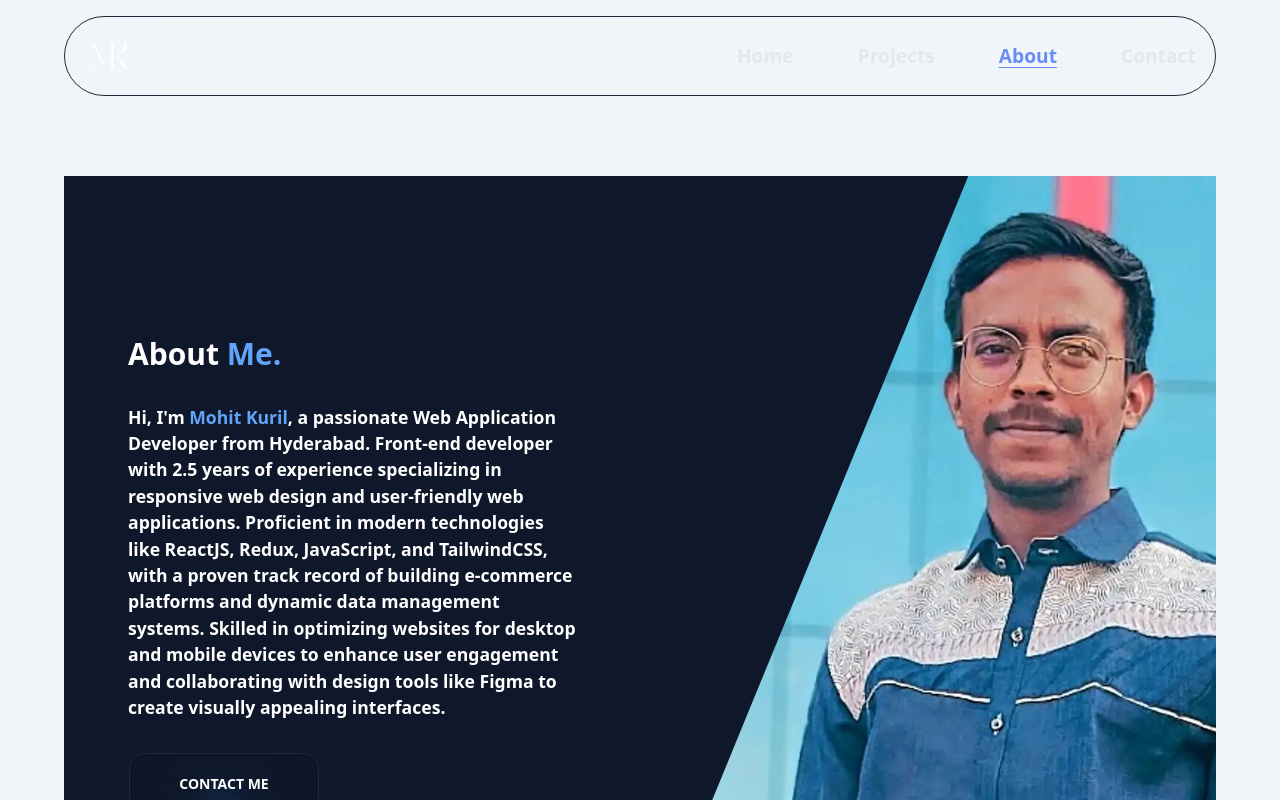
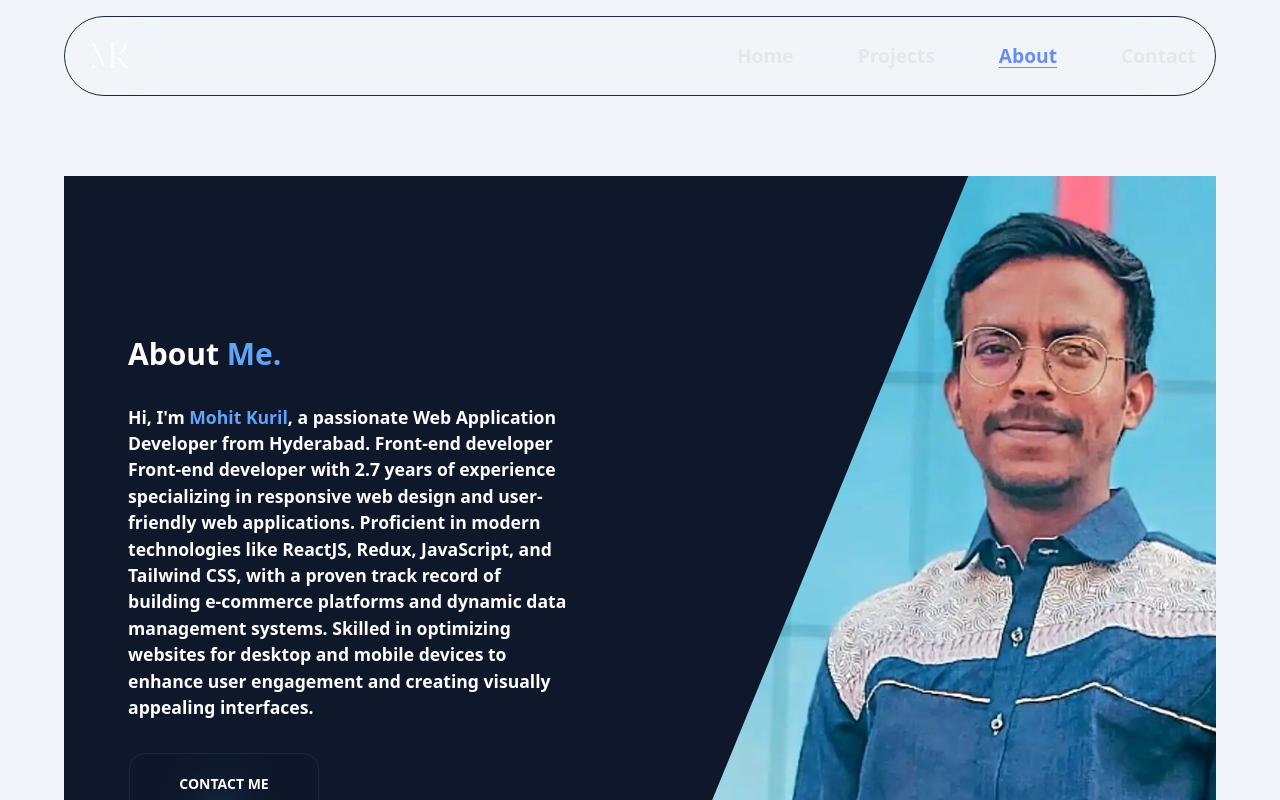
Before and after one commit to Mohitkuril/portfolio, a React (Vite) app: page /about in a window 1280 px wide. Shown: the top 800 px of the page. Built offline with nearby package versions, Linux system fonts and the light colour scheme.

Commit message:
about changed

```diff
--- a/src/Pages/About/About.jsx
+++ b/src/Pages/About/About.jsx
@@ -23,6 +23,7 @@ const LazyImage = lazy(() =>
 export default function About() {
   const [isLoading, setLoading] = useState(true);
   const [imageLoaded, setImageLoaded] = useState(false);
+  const [experienceText, setExperienceText] = useState("2.9 years");
   const navigate = useNavigate();
   // usePageTitle("About Us");
 
@@ -34,7 +35,55 @@ export default function About() {
     img.src = profile;
     img.onload = () => setImageLoaded(true);
 
-    return () => clearTimeout(timer);
+    // Calculate experience duration
+    const calculateExperience = () => {
+      // Set your experience start date here - assuming July 2022 based on "2.9 years"
+      const startDate = new Date(2022, 6, 1); // July 1, 2022 (0-indexed month)
+      const currentDate = new Date();
+
+      // Calculate total months of experience
+      const monthsDiff =
+        (currentDate.getFullYear() - startDate.getFullYear()) * 12 +
+        (currentDate.getMonth() - startDate.getMonth());
+
+      // Convert to years and months
+      const years = Math.floor(monthsDiff / 12);
+      const months = monthsDiff % 12;
+
+      // Format the experience text
+      if (years === 0) {
+        return `${months} months`;
+      } else if (months === 0) {
+        return `${years} year${years > 1 ? "s" : ""}`;
+      } else {
+        return `${years}.${months} years`;
+      }
+    };
+
+    // Set the initial experience text
+    setExperienceText(calculateExperience());
+
+    // Update at the beginning of each month
+    const now = new Date();
+    const nextMonth = new Date(now.getFullYear(), now.getMonth() + 1, 1);
+    const timeUntilNextMonth = nextMonth.getTime() - now.getTime();
+
+    // Set timeout to update at the beginning of next month
+    const updateTimeout = setTimeout(() => {
+      setExperienceText(calculateExperience());
+
+      // Set interval to update monthly
+      const intervalId = setInterval(() => {
+        setExperienceText(calculateExperience());
+      }, 30 * 24 * 60 * 60 * 1000); // Roughly every month
+
+      return () => clearInterval(intervalId);
+    }, timeUntilNextMonth);
+
+    return () => {
+      clearTimeout(timer);
+      clearTimeout(updateTimeout);
+    };
   }, []);
 
   return (
@@ -109,14 +158,14 @@ export default function About() {
                 Hi, I&apos;m{" "}
                 <span className="text-blue-400 font-bold">Mohit Kuril</span>, a
                 passionate Web Application Developer from Hyderabad. Front-end
-                developer with 2.5 years of experience specializing in
-                responsive web design and user-friendly web applications.
-                Proficient in modern technologies like ReactJS, Redux,
-                JavaScript, and TailwindCSS, with a proven track record of
-                building e-commerce platforms and dynamic data management
-                systems. Skilled in optimizing websites for desktop and mobile
-                devices to enhance user engagement and collaborating with design
-                tools like Figma to create visually appealing interfaces.
+                developer Front-end developer with {experienceText} of
+                experience specializing in responsive web design and
+                user-friendly web applications. Proficient in modern
+                technologies like ReactJS, Redux, JavaScript, and Tailwind CSS,
+                with a proven track record of building e-commerce platforms and
+                dynamic data management systems. Skilled in optimizing websites
+                for desktop and mobile devices to enhance user engagement and
+                creating visually appealing interfaces.
               </p>
               <Button
                 onClick={() => navigate("/contact")}
```
